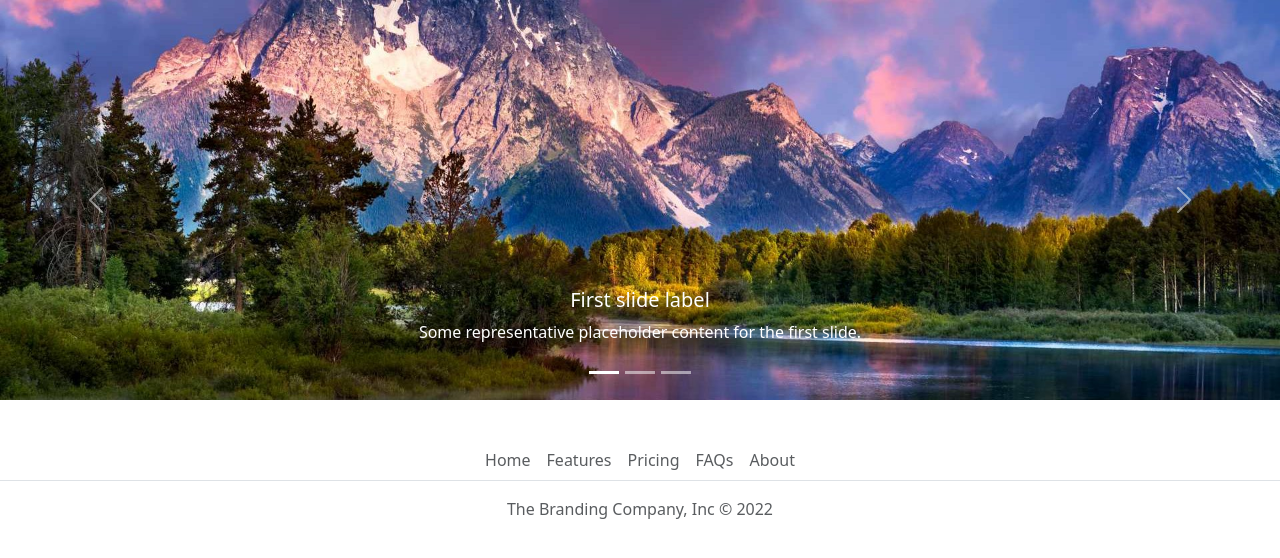
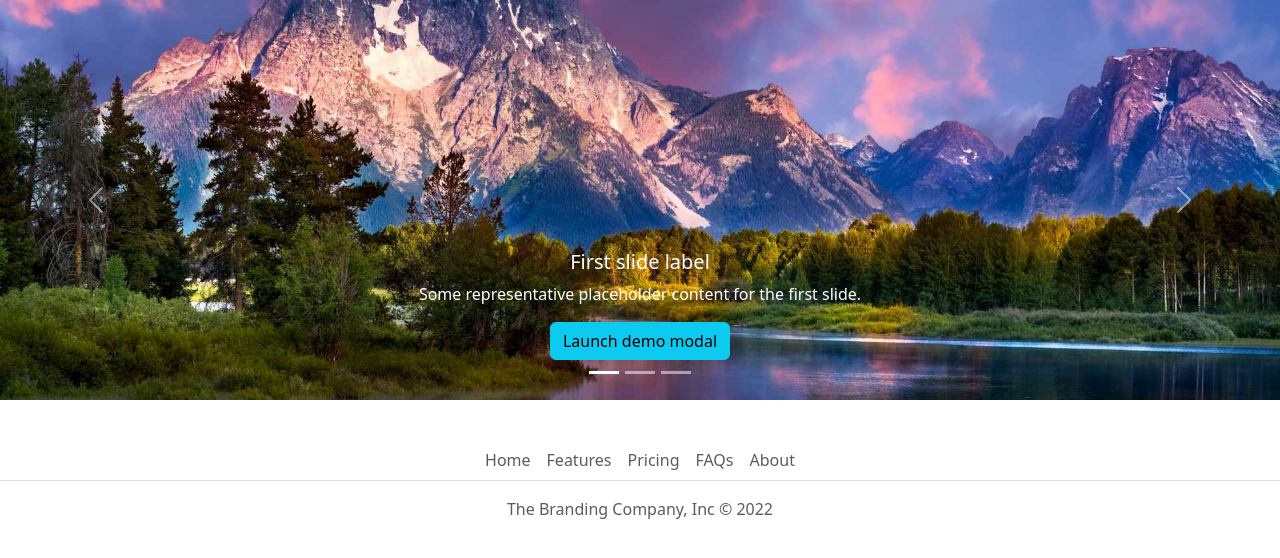
Before and after one commit to muchirajunior/flask-web-boilerplate, a Flask app: page / in a window 1280 px wide. Shown: the part 62-620 px from the top of the page. Run offline with Flask 2, Linux system fonts and the light colour scheme.

Commit message:
included a sample modal :star:

```diff
--- a/templates/home/index.html
+++ b/templates/home/index.html
@@ -1,6 +1,8 @@
 {% extends "home_base.html" %}
 
 {% block content %}
+
+{% include "modal.html" %}
 
 
 <div id="carouselExampleCaptions" class="carousel slide">
@@ -15,6 +17,9 @@
         <div class="carousel-caption d-none d-md-block">
           <h5>First slide label</h5>
           <p>Some representative placeholder content for the first slide.</p>
+          <button type="button" class="btn btn-info" data-bs-toggle="modal" data-bs-target="#exampleModal">
+            Launch demo modal
+          </button>
         </div>
       </div>
       <div class="carousel-item">
--- /dev/null
+++ b/templates/home/modal.html
@@ -0,0 +1,18 @@
+   <!-- Modal -->
+  <div class="modal fade" id="exampleModal" tabindex="-1" aria-labelledby="exampleModalLabel" aria-hidden="true">
+    <div class="modal-dialog">
+      <div class="modal-content">
+        <div class="modal-header">
+          <h1 class="modal-title fs-5" id="exampleModalLabel">Modal title</h1>
+          <button type="button" class="btn-close" data-bs-dismiss="modal" aria-label="Close"></button>
+        </div>
+        <div class="modal-body">
+          Lorem ipsum dolor sit amet consectetur adipisicing elit. Aliquid possimus, nulla, unde ea consequatur accusantium quis, dicta obcaecati ab quae magnam dolore. Non in tempora labore cupiditate magni exercitationem temporibus!
+        </div>
+        <div class="modal-footer">
+          <button type="button" class="btn btn-secondary" data-bs-dismiss="modal">Close</button>
+          <button type="button" class="btn btn-primary">Save changes</button>
+        </div>
+      </div>
+    </div>
+  </div>
```
